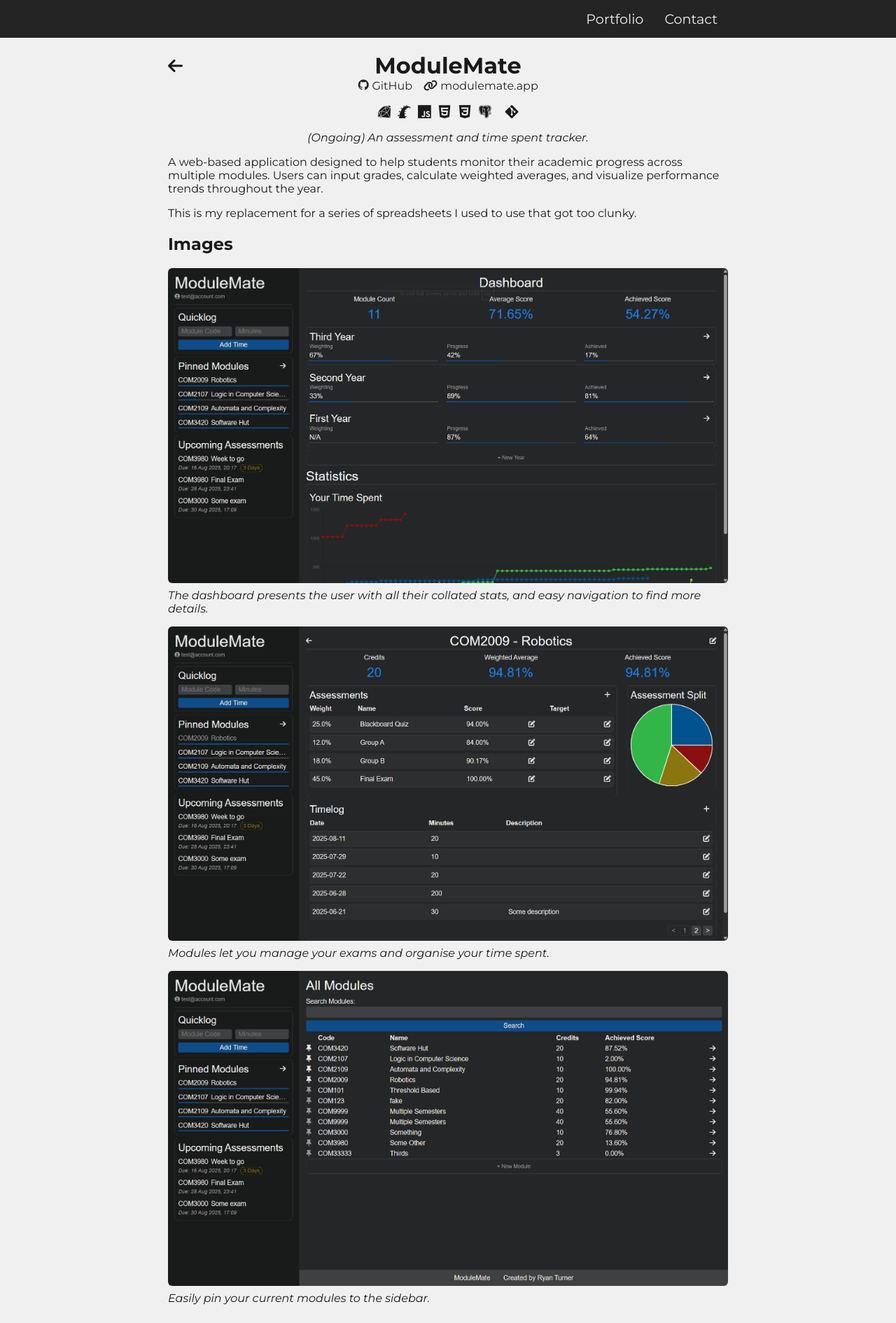
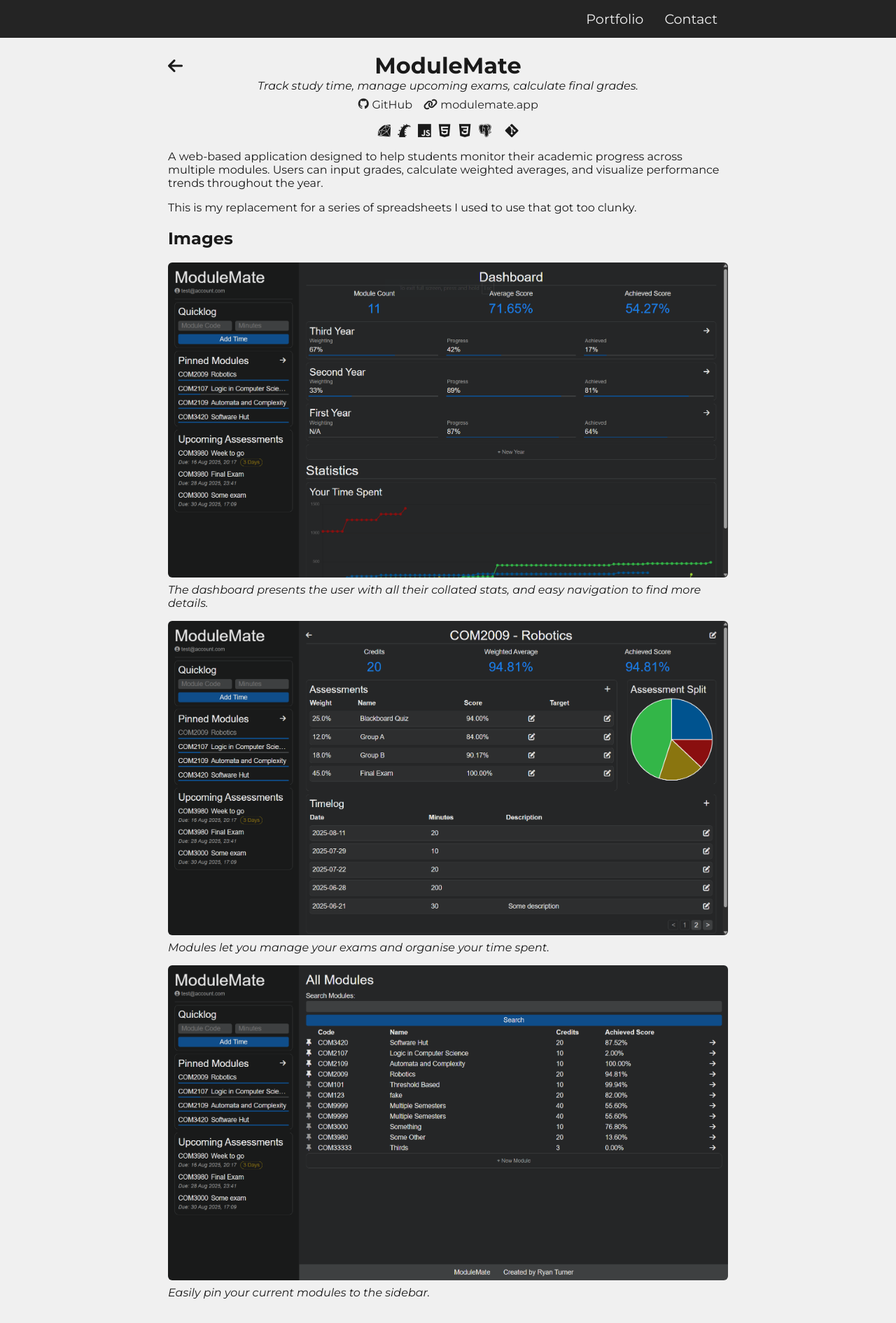
Before and after one commit to Turnlings/turnlings.github.io, a Jekyll site: the page built from _projects/module_mate.md, in a window 1280 px wide. Shown: the whole page at 70% size. Built offline with Jekyll 4.4.1, drawn with Linux system fonts in a browser that asks for light colours.

Commit message:
Restructure project page header

```diff
--- a/_layouts/project.html
+++ b/_layouts/project.html
@@ -9,6 +9,8 @@
       </a>
       <h1>{{ page.title }}</h1>
     </div>
+    <p class="description">{{ page.description }}</p>
+    {% if page.link_url or page.github_url %}
       <div class="project-links">
         {% if page.github_url %}
           <div class="project-link">
@@ -25,6 +27,7 @@
           </div>
         {% endif %}
       </div>
+    {% endif %}
     <div class="tech-stack">
       <ul class="tech-chips">
         {% for i in page.tech %}
@@ -35,6 +38,5 @@
         {% endfor %}
       </ul>
     </div>
-    <p style="text-align: center; font-style: italic;">{{ page.description }}</p>
     <div>{{ content }}</div>
 </div>
--- a/_projects/grade_tracker.md
+++ b/_projects/module_mate.md
@@ -1,6 +1,6 @@
 ---
 title: ModuleMate
-description: (Ongoing) An assessment and time spent tracker.
+description: Track study time, manage upcoming exams, calculate final grades.
 layout: project
 link_name: modulemate.app
 link_url: https://modulemate.app
--- a/_sass/_project.scss
+++ b/_sass/_project.scss
@@ -27,10 +27,19 @@
         text-align: center;
         margin: 0;
     }
+
+    .description {
+        text-align: center;
+        font-style: italic;
+        margin-top: 0;
+        margin-bottom: 0.5em;
+    }
+
     .project-links {
         display: flex;
         justify-content: center;
         gap: 1rem;
+        margin-bottom: 1rem;
     }
 
     .project-link {
@@ -49,7 +58,6 @@
     .tech-stack {
         display: flex;
         justify-content: center;
-        margin-top: 1rem;
         font-size: 1.2rem;
     }
 
```
Also changed, not shown: _projects/compiler.md (deleted, +0 -18 lines), _projects/quokka.md (added, +18 -0 lines). Lines whose indentation alone changed are shown as unchanged.
